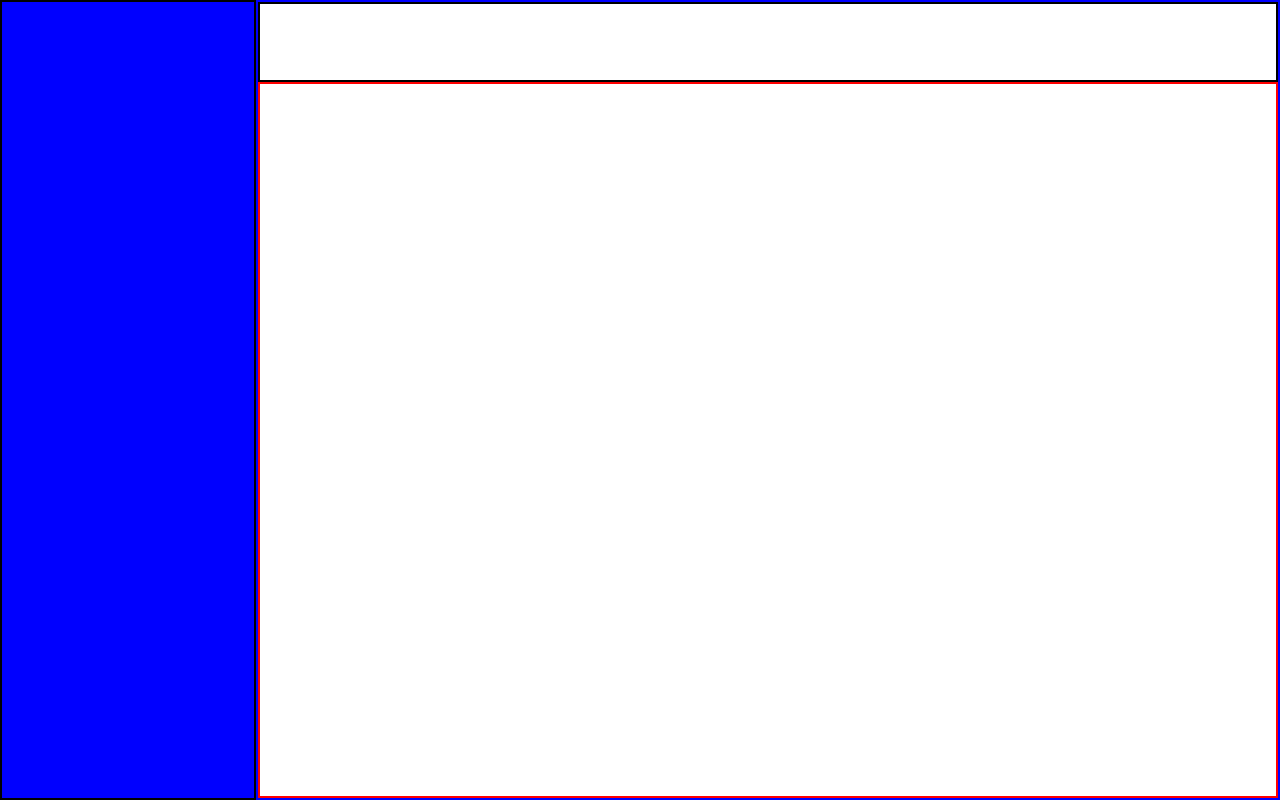
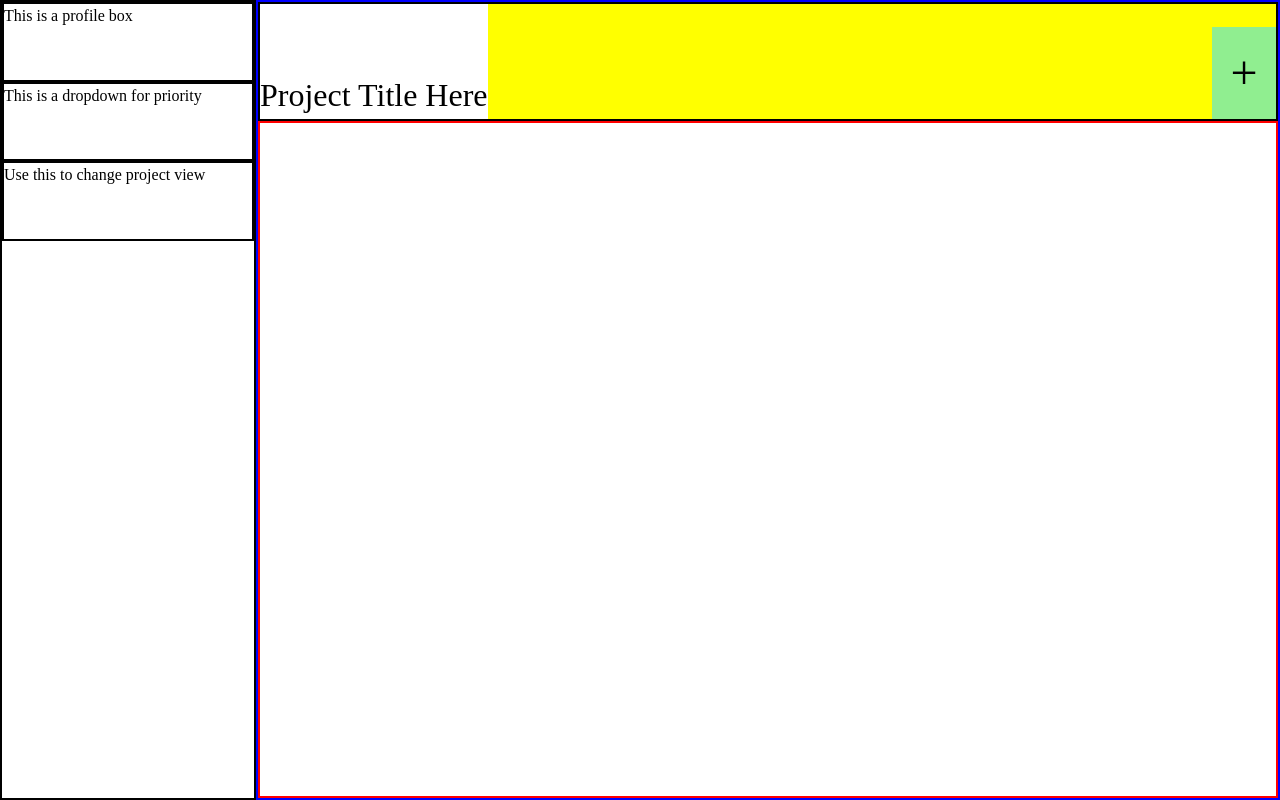
Before and after one commit to Lukehallyah/toDoList, a website built with webpack: page src/template.html in a window 1280 px wide. Built offline with nearby package versions, Linux system fonts and the light colour scheme.

Commit message:
Learning to Sepearate Logic into Diffenent Modules

```diff
--- a/src/index.js
+++ b/src/index.js
@@ -1,6 +1,7 @@
 import "./styles.css";
 import {ui} from './ui.js';
 import { sideBarUi } from "./sidebar.js";
+import { titleBoxUi } from "./titleBox.js";
 // import "./us.js";
 
 
@@ -14,3 +15,4 @@ let main = document.querySelector('main');
         main.classList.add('main');
     }
 console.log(sideBarUi());
+console.log(titleBoxUi());
--- a/src/sidebar.js
+++ b/src/sidebar.js
@@ -3,5 +3,28 @@ export {sideBarUi};
 
 let sideBarUi =()=>{
     let sidebar = document.querySelector('.sidebar')
-    sidebar.style.backgroundColor='blue';
+
+
+    let profile = document.createElement('div');
+        if(profile){
+            profile.classList.add('profile');
+            profile.textContent='This is a profile box';
+        }
+    let priorityChange = document.createElement('div');
+        if(priorityChange){
+            priorityChange.classList.add('priorityChange');
+            priorityChange.textContent='This is a dropdown for priority';
+        }
+    let projectListButton = document.createElement('div');
+        if(projectListButton){
+            projectListButton.classList.add('projectListButton');
+            projectListButton.textContent='Use this to change project view';
+        }
+    if(sidebar){
+        sidebar.appendChild(profile);
+        sidebar.appendChild(priorityChange);
+        sidebar.appendChild(projectListButton);
+    }
+
+
 }
--- a/src/styles.css
+++ b/src/styles.css
@@ -82,6 +82,15 @@ main{
     height: 100%;
     width: 20%;
     border: 2px solid black;
+    display: flex;
+    flex-direction: column;
+
+}
+
+.profile, .priorityChange, .projectListButton{
+    width: 100%;
+    height: 10%;
+    border: 2px solid black;
 }
 
 .contentBox{
@@ -91,13 +100,34 @@ main{
 }
 
 .titleBox{
-    height: 10%;
+    height: 15%;
     width: 100%;
     border: 2px solid black;
+    display: flex;
+    justify-content: space-between;
+    align-items: end;
+}
+
+.projectTitle{
+    height: 100%;
+    display: flex;
+    align-items: end;
+    font-size: 2rem;
+    background-color: white;
+}
+
+.addButton{
+    height: 80%;
+    width: 5vw;
+    font-size: 3rem;
+    background-color: lightgreen;
+    display: flex;
+    justify-content: center;
+    align-items: center;
 }
 
 .taskHoldingBox{
-    height: 90%;
+    height: 85%;
     width: 100%;
     border: 2px solid red;
 }
--- /dev/null
+++ b/src/titleBox.js
@@ -0,0 +1,22 @@
+export {titleBoxUi};
+
+let titleBoxUi = ()=>{
+
+    let titleBox = document.querySelector('.titleBox');
+    titleBox.style.backgroundColor='yellow';
+
+    let projectTitle = document.createElement('div');
+        if(projectTitle){
+            projectTitle.classList.add('projectTitle');
+            projectTitle.textContent='Project Title Here'
+            titleBox.appendChild(projectTitle);
+        }
+
+    let addButton = document.createElement('div');
+        if(addButton){
+            addButton.classList.add('addButton');
+            addButton.textContent='+';
+            titleBox.appendChild(addButton);
+        }
+
+}
```
Also changed, not shown: src/addToDo.js (added).
